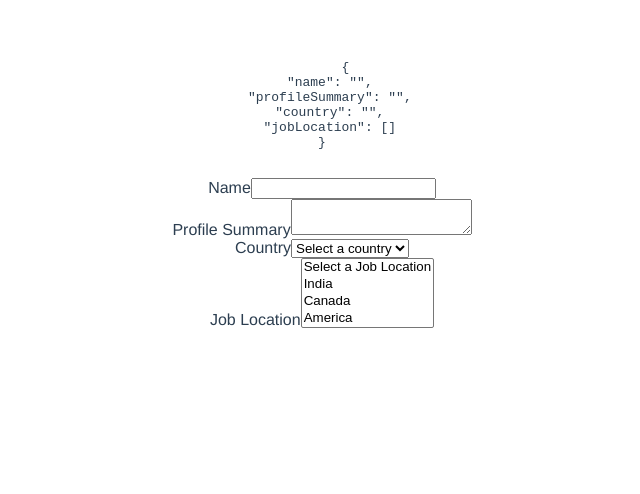
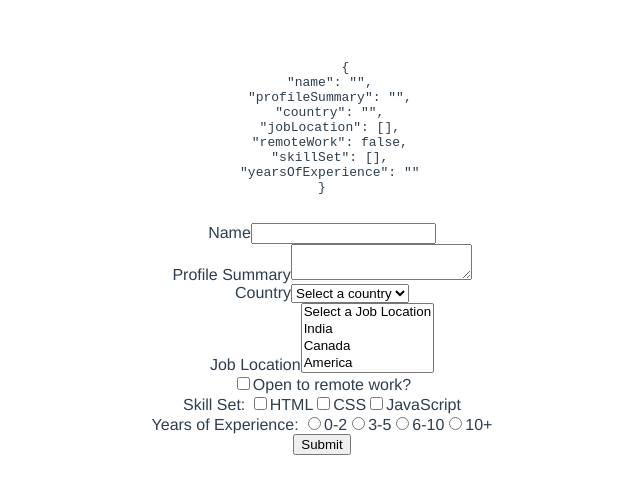
Before and after one commit to imsagarchopra/vuejs3demo, a Vue app: page / in a window 1280 px wide. Shown: the top 494 px of the page, without its empty margins (318-958 px from the left). Built offline with nearby package versions, Linux system fonts and the light colour scheme.

Commit message:
Form controls and submit form

```diff
--- a/src/components/vueForm.vue
+++ b/src/components/vueForm.vue
@@ -4,7 +4,7 @@
       {{ JSON.stringify(formValues, null, 2) }}
     </pre>
   </div>
-    <form>
+    <form @submit="submitForm">
       <div>
         <label for="name">Name</label>
         <input type="text" id="name" v-model="formValues.name"/>
@@ -34,6 +34,45 @@
           <option value="america">America</option>
         </select>
       </div>
+
+      <div>
+        <!-- <input type="checkbox" id="remoteWork" v-model="formValues.remoteWork"/> -->
+        <input type="checkbox" id="remoteWork" v-model="formValues.remoteWork" true-value="yes" false-value="no"/>
+        <label for="remoteWork">Open to remote work?</label>
+      </div>
+
+      <div>
+        <label>Skill Set: </label>
+
+        <input type="checkbox" id="html" value="html" v-model="formValues.skillSet"/>
+        <label for="html">HTML</label>
+
+        <input type="checkbox" id="css" value="css" v-model="formValues.skillSet"/>
+        <label for="css">CSS</label>
+
+        <input type="checkbox" id="javascript" value="javascript" v-model="formValues.skillSet"/>
+        <label for="javascript">JavaScript</label>
+      </div>
+
+      <div>
+        <label>Years of Experience: </label>
+
+        <input type="radio" id="0-2" value="0-2" v-model="formValues.yearsOfExperience"/>
+        <label for="0-2">0-2</label>
+
+        <input type="radio" id="3-5" value="3-5" v-model="formValues.yearsOfExperience"/>
+        <label for="3-5">3-5</label>
+
+        <input type="radio" id="6-10" value="6-10" v-model="formValues.yearsOfExperience"/>
+        <label for="6-10">6-10</label>
+
+        <input type="radio" id="10+" value="10+" v-model="formValues.yearsOfExperience"/>
+        <label for="10+">10+</label>
+      </div>
+
+      <div>
+        <button>Submit</button>
+      </div>
     </form>
 </template>
 
@@ -46,8 +85,17 @@
           name: '',
           profileSummary: '',
           country: '',
-          jobLocation: []
+          jobLocation: [],
+          remoteWork: false,
+          skillSet: [],
+          yearsOfExperience: ''
         }
+      }
+    },
+    methods:{
+      submitForm(event){
+        event.preventDefault();
+        console.log('Form Values', this.formValues);
       }
     }
   }
```
